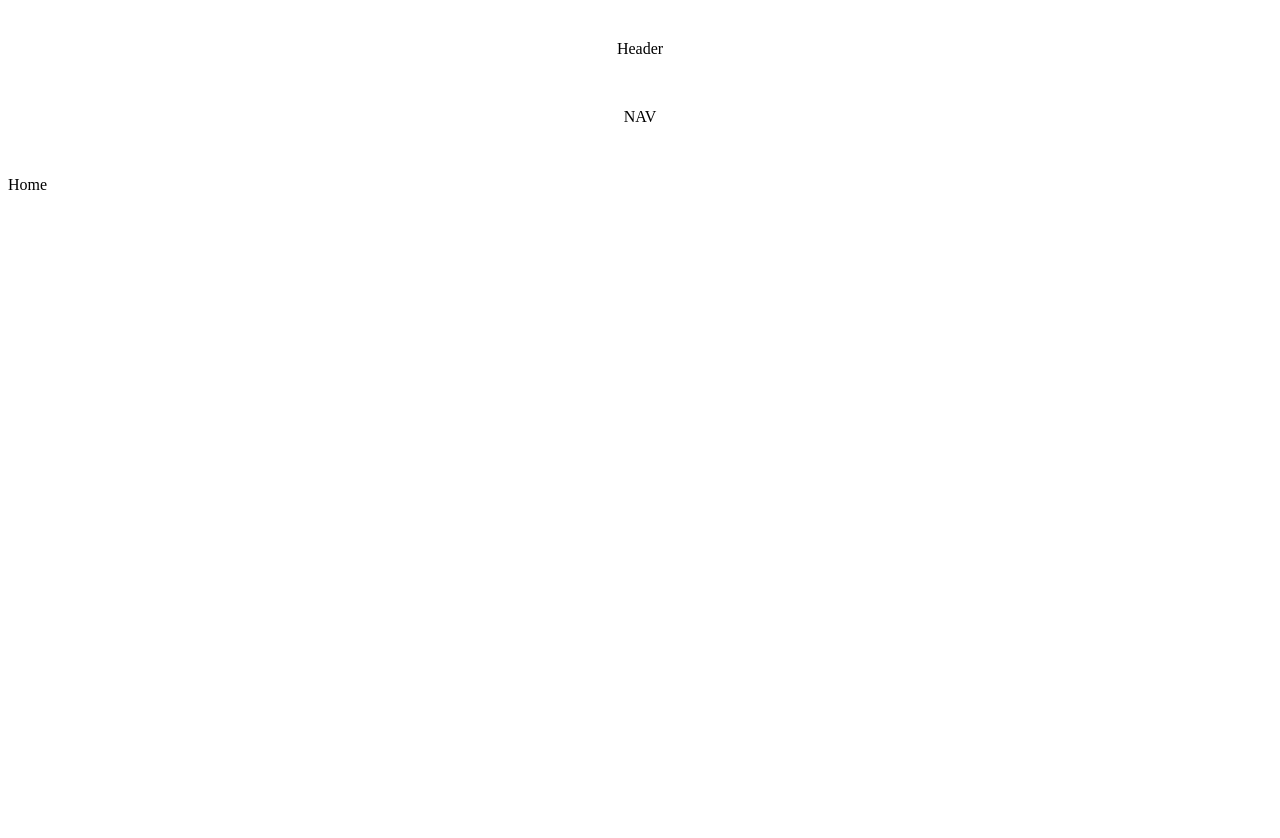
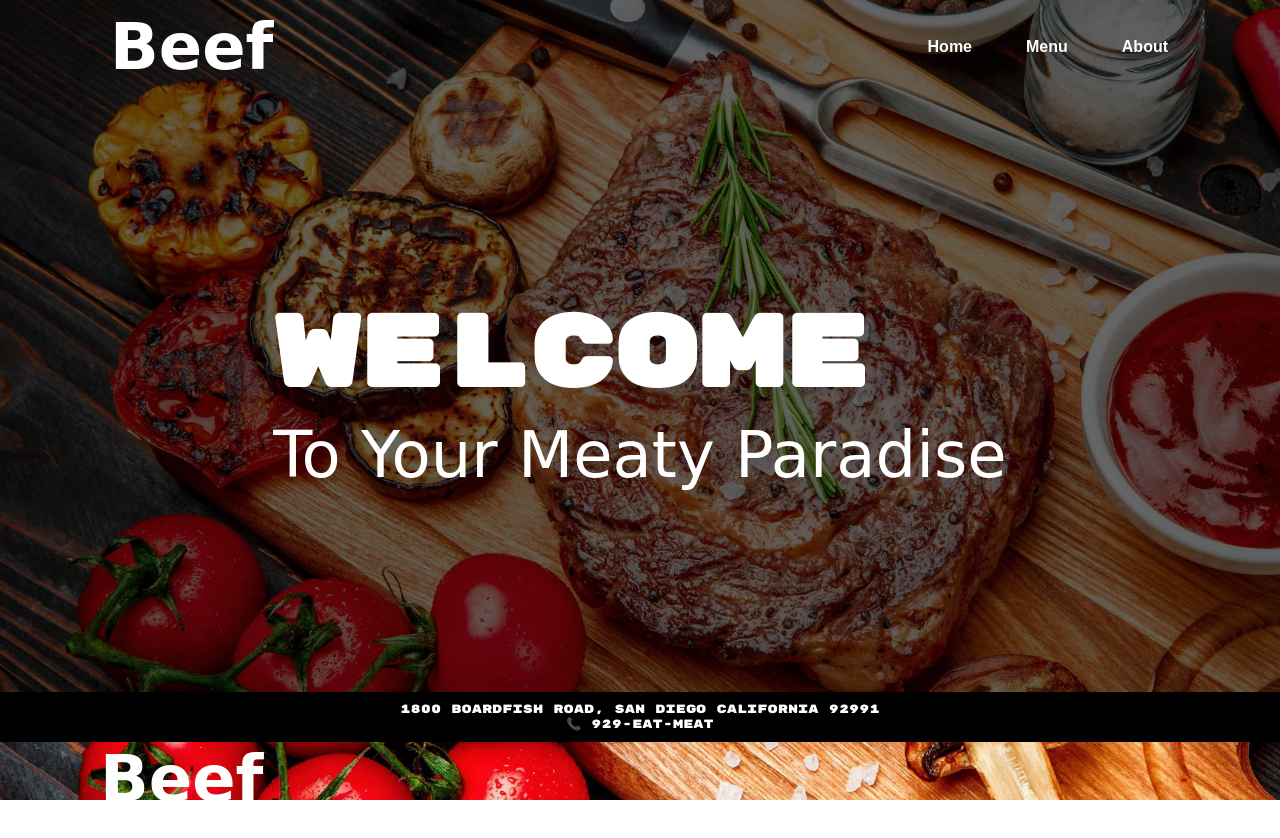
Before and after one commit to chobot123/Restuarant-Page, a website built with webpack: page src/index.html in a window 1280 px wide. Before the commit the page ends 800 px from the top, so only its background shows below. Built offline with nearby package versions, Linux system fonts and the light colour scheme; a web font is replaced by a local one.

Commit message:
Created prototype home page on src index and began implementing main page

```diff
--- a/src/index.html
+++ b/src/index.html
@@ -7,13 +7,34 @@
     <title>Document</title>
     <script src = "index.js" defer></script>
     <link rel="stylesheet" href="style.css">
+    <link rel="preconnect" href="https://fonts.googleapis.com">
+    <link rel="preconnect" href="https://fonts.gstatic.com" crossorigin>
+    <link href="https://fonts.googleapis.com/css2?family=Rubik+Mono+One&display=swap" rel="stylesheet">
+    <link rel="preconnect" href="https://fonts.googleapis.com">
+    <link rel="preconnect" href="https://fonts.gstatic.com" crossorigin>
+    <link href="https://fonts.googleapis.com/css2?family=Rubik+Mono+One&family=The+Nautigal:wght@700&display=swap" rel="stylesheet">
 </head>
 <body>
     <div id="content">
-        <div id="header">Header</div>
-        <div class="nav">NAV</div>
+        <div id="header">
+            <div id="name">Beef</div>
+            <div id="nav">
+                <button id="home">Home</button>
+                <button id="menu">Menu</button>
+                <button id="about">About</button>
+            </div>
+        </div>
         <div class="main">
-            <div class="home">Home</div>
+            <div class="home">
+                <div id="txt-container">
+                    <div id="welcome">WELCOME</div>
+                    <div id="msg">To Your Meaty Paradise</div>
+                </div>
+                <div class="container">
+                    <div id="address">1800 Boardfish Road, San Diego California 92991</div>
+                    <div id="contact">&#128222  929-EAT-MEAT</div>
+                </div>
+            </div>
         </div>
     </div>
 </body>
--- a/src/index.js
+++ b/src/index.js
@@ -1 +1,5 @@
 import _ from 'lodash';
+import {header, nav, makeHeader} from './modules/header';
+const content = document.getElementById("content");
+
+content.appendChild(makeHeader());
--- /dev/null
+++ b/src/modules/header.js
@@ -0,0 +1,48 @@
+
+
+const header = document.createElement("div");
+header.className = "header";
+
+const nav = document.createElement("div");
+nav.className = "nav";
+
+
+    let restuarantName = () => {
+        //make restaurant name element
+        let name = document.createElement("div");
+        name.id = "name";
+        name.innerHTML = "Beef";
+
+        //append to header
+        header.appendChild(name);
+    }
+
+    let navbar = () => {
+
+        //make home, menu, about tab
+        let home = document.createElement("button");
+        home.id = "home";
+        home.innerHTML = "Home";
+
+        let menu = document.createElement("button");
+        menu.id = "menu";
+        menu.innerHTML = "Menu";
+
+        let about = document.createElement("button");
+        about.id = "about";
+        about.innerHTML = "About";
+
+        //append to nav which appends to header
+        nav.appendChild(home);
+        nav.appendChild(menu);
+        nav.appendChild(about);
+        header.appendChild(nav);
+    }
+
+    let makeHeader = () => {
+        restuarantName();
+        navbar();
+        content.appendChild(header);
+    }
+
+    export {header, nav, makeHeader}
--- a/src/style.css
+++ b/src/style.css
@@ -1,17 +1,122 @@
+html {
+    height: 100%;
+    overflow: hidden;
+}
+
 body {
+    min-height: 100vh;
+    margin: 0px;
+}
+
+#content {
+    background-image: url("./1278235.jpg");
+    background-repeat: no-repeat;
+    background-size: cover;
+}
+
+#header {
+    position: relative;
+    display: flex;
+    margin: 0px;
+    justify-content: space-between;
+    align-items: center;
+    padding: 10px;
+}
+#header,
+.main {
+    background-color: rgba(0,0,0, 0.6);
+}
+
+#name,
+button {
+    color: white;
+    font-weight: bolder;
+    opacity: 1;
+}
+
+#name {
+    font-family: 'The Nautigal', cursive;
+    font-size: 64px;
+    padding-left: 100px;
+}
+
+button {
+    font-size: 16px;
+    border: 2px solid transparent; /* <- here */
+    transition: border-bottom 1s;
+    text-decoration: none; /* I added this for clarity of effect */
+    padding: 0px;
+    background: none;
+
+}
+
+button:hover {
+    border-bottom: 2px solid red;
+}
+
+#nav {
+    display: flex;
+    justify-content: center;
+    align-items: center;
+    padding-right: 100px;
+    gap: 50px;
+}
+
+
+#content {
+    position: relative;
+    display: flex;
+    flex-direction: column;
+    height: 100vh;
+}
+.main,
+.home {
+    position: relative;
     height: 100%;
 }
 
-#header {
+.main {
     display: flex;
+    flex-direction: column;
+}
+
+.home {
+    display: flex;
+    flex-direction: column;
+    justify-content: space-between;
+    align-items: center;
+}
+
+#txt-container {
+    margin: 200px;
+    border-radius: 12px;
+    opacity: 1;
+    color: white;
+
+}
+
+#welcome {
+    font-family: 'Rubik Mono One', sans-serif;
+    font-size: 100px;
+    /*font-family: 'The Nautigal', cursive;*/
+    font-weight: bolder;
+}
+
+#msg {
+    text-align: center;
+    font-size: 64px;
+    font-family: 'The Nautigal', cursive;
+}
+
+.container {
+    font-family: 'Rubik Mono One', sans-serif;
+    font-size: 12px;
+    display: flex;
+    flex-direction: column;
     justify-content: center;
     align-items: center;
-    margin: 40px 100px 50px 100px;
+    padding: 10px;
+    align-self: stretch;
+    color: white;
+    background-color: black;
 }
-
-.nav {
-    display: flex;
-    justify-content: center;
-    align-items: center;
-    margin: 50px;
-}
--- a/webpack.config.js
+++ b/webpack.config.js
@@ -12,7 +12,7 @@ module.exports = {
 
     new HtmlWebpackPlugin({
 
-      title: 'Isekaiya',
+      title: 'Beef',
 
     }),
 
```
Also changed, not shown: src/modules/home.js (+51 -0 lines), dist/index.html, dist/main.js, src/1278235.jpg (added), src/Steak.jpeg (added), src/modules/main.js (added).
